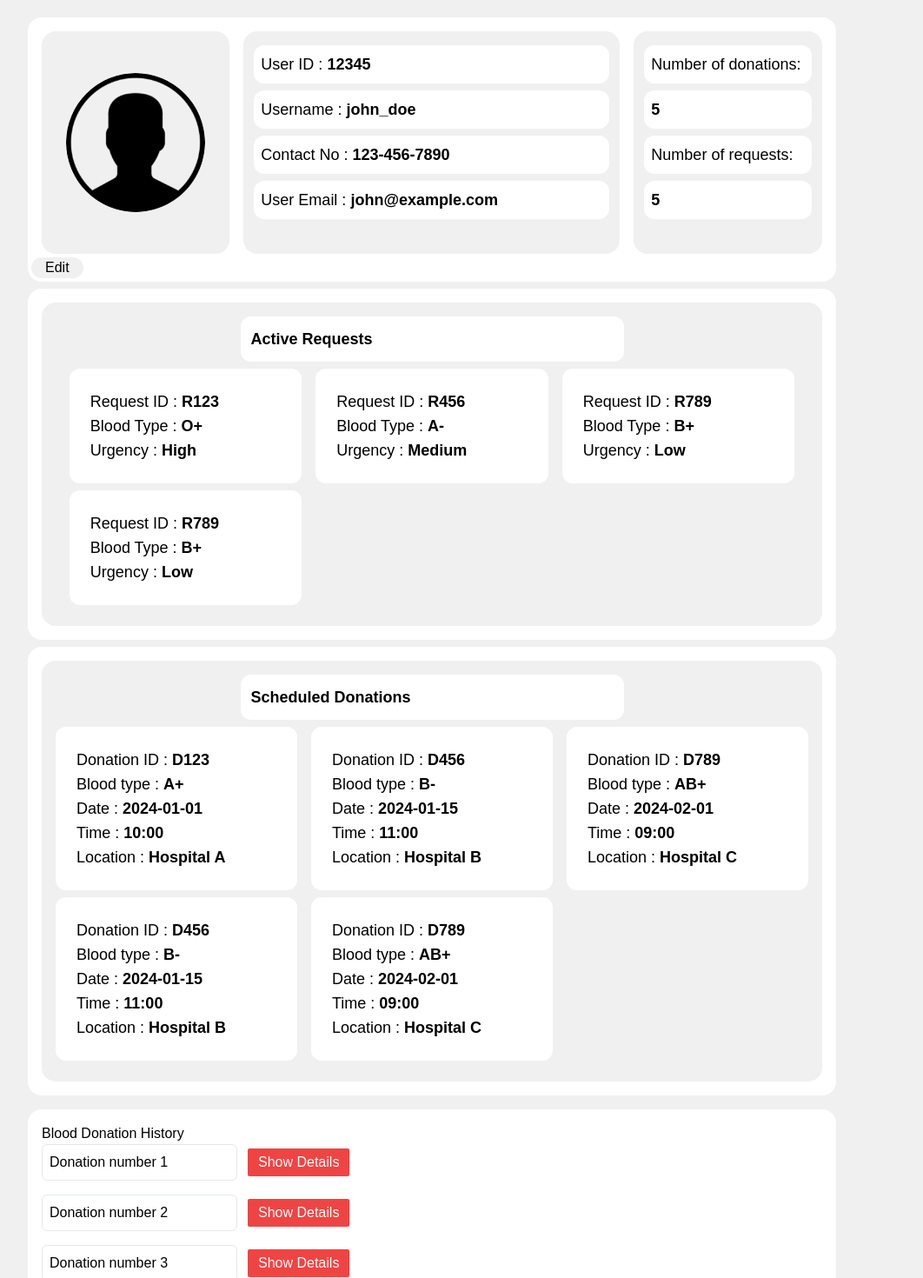
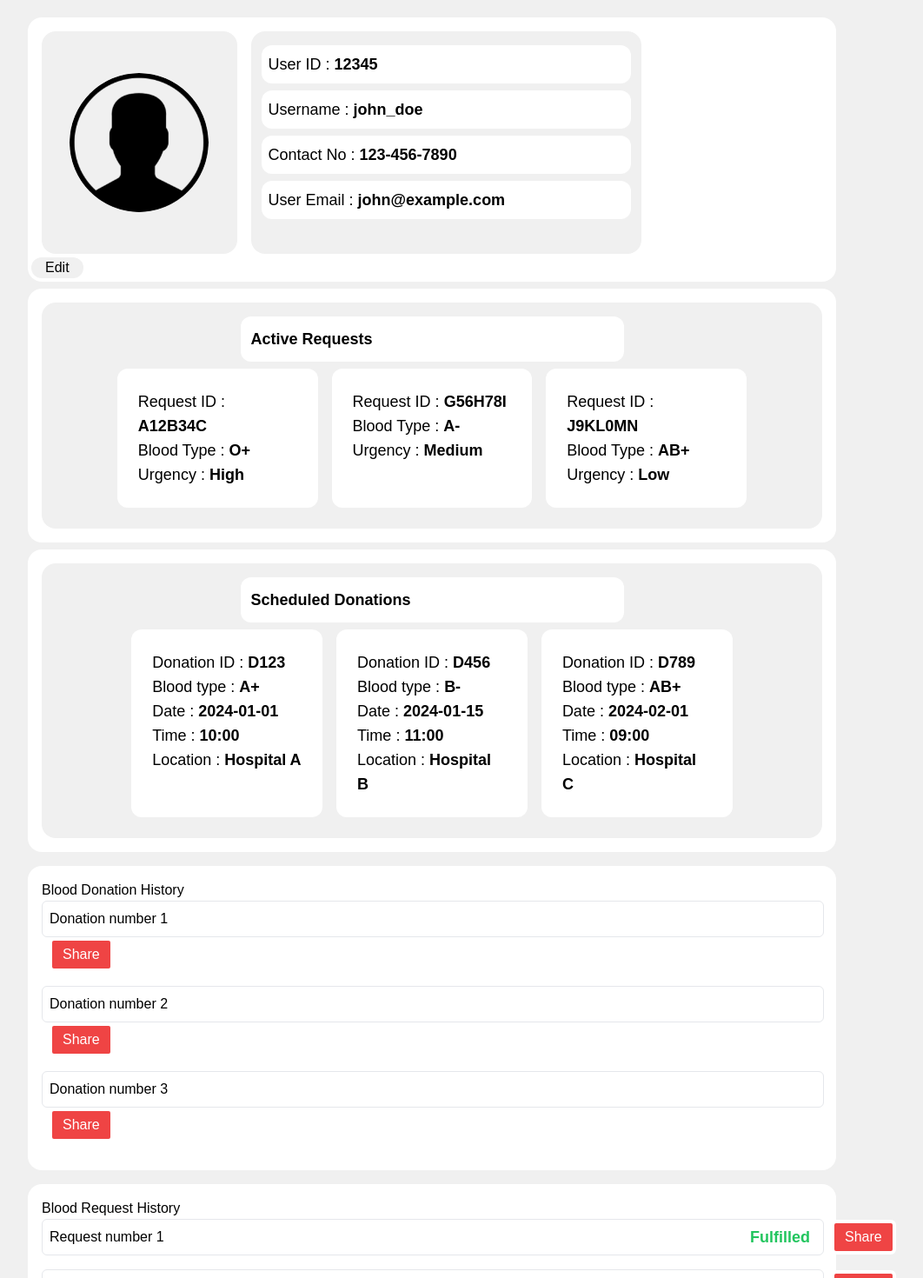
Before and after one commit to thisha-me/blood-chain-frontend, a React (Create React App) app: page / in a window 1280 px wide. Shown: the top 1470 px of the page at 87% size, without its empty margins (143-1205 px from the left). Built offline with nearby package versions, Linux system fonts and the light colour scheme.

Commit message:
Updated userProfile page

```diff
--- a/src/Pages/userProfilePage.js
+++ b/src/Pages/userProfilePage.js
@@ -5,53 +5,38 @@ const UserProfile = () => {
   const [selectedDonation, setSelectedDonation] = useState(null);
   const [selectedRequestIndex, setSelectedRequestIndex] = useState(null);
 
-  const userState = {
+  const userData = {
     userId: '12345',
     username: 'john_doe',
     contactNo: '123-456-7890',
     userEmail: 'john@example.com',
     numberOfDonations: 5,
     numberOfRequests: 5,
-    requests: [
-      { requestId: 'R123', bloodType: 'O+', urgency: 'High' },
-      { requestId: 'R456', bloodType: 'A-', urgency: 'Medium' },
-      { requestId: 'R789', bloodType: 'B+', urgency: 'Low' },
-      { requestId: 'R789', bloodType: 'B+', urgency: 'Low' },
-    ],
-    donations: [
-      { donationId: 'D123', bloodType: 'A+', date: '2024-01-01', time: '10:00', location: 'Hospital A' },
-      { donationId: 'D456', bloodType: 'B-', date: '2024-01-15', time: '11:00', location: 'Hospital B' },
-      { donationId: 'D789', bloodType: 'AB+', date: '2024-02-01', time: '09:00', location: 'Hospital C' },
-      { donationId: 'D456', bloodType: 'B-', date: '2024-01-15', time: '11:00', location: 'Hospital B' },
-      { donationId: 'D789', bloodType: 'AB+', date: '2024-02-01', time: '09:00', location: 'Hospital C' },
+    history: [
+      { id: 'D123', type: 'donation', bloodType: 'A+', date: '2024-01-01', time: '10:00', location: 'Hospital A' },
+    { id: 'D456', type: 'donation', bloodType: 'B-', date: '2024-01-15', time: '11:00', location: 'Hospital B' },
+    { id: 'D789', type: 'donation', bloodType: 'AB+', date: '2024-02-01', time: '09:00', location: 'Hospital C' },
+    { id: 'A12B34C', type: 'request', bloodType: 'O+', date: '2024-02-10', urgency: 'High', location: 'Colombo General Hospital', status: 'Fulfilled', number: 1 },
+    { id: 'G56H78I', type: 'request', bloodType: 'A-', date: '2024-03-05', urgency: 'Medium', location: 'Hospital Y', status: 'Pending', number: 2 },
+    { id: 'J9KL0MN', type: 'request', bloodType: 'AB+', date: '2024-03-20', urgency: 'Low', location: 'Hospital Z', status: 'Pending', number: 3 },
     ],
   };
 
-
-  const donationArray = [
-    { donationid: '1', bloodtype: 'A+', date: '2024-01-01', time: '10:00', location: 'Hospital A' },
-    { donationid: '2', bloodtype: 'B-', date: '2024-01-15', time: '11:00', location: 'Hospital B' },
-    { donationid: '3', bloodtype: 'AB+', date: '2024-02-01', time: '09:00', location: 'Hospital C' },
-  ];
-
-  const bloodRequestArray = [
-    { requestid: 'A12B34C', bloodType: 'O+', date: '2024-02-10', urgency: 'High', location: 'Colombo General Hospital' },
-    { requestid: 'G56H78I', bloodType: 'A-', date: '2024-03-05', urgency: 'Medium', location: 'Hospital Y' },
-    { requestid: 'J9KL0MN', bloodType: 'AB+', date: '2024-03-20', urgency: 'Low', location: 'Hospital Z' },
-  ];
-
-  const handleDonationButtonClick = (index) => {
-    setSelectedDonation(donationArray[index]);
-  };
-
-  const handleRequestButtonClick = (index) => {
+  const handleButtonClick = (index, type) => {
+    if (type === 'donation') {
+      setSelectedDonation(userData.history[index]);
+      setSelectedRequestIndex(null); // Reset selected request
+    } else if (type === 'request') {
       setSelectedRequestIndex(index);
+      setSelectedDonation(null); // Reset selected donation
+    }
   };
 
   return (
     <div className="bg-[#F0F0F0] p-5 flex flex-col items-center justify-center">
       {/* User information part */}
       <div className="bg-white flex flex-col sm:flex-row w-full sm:w-3/4 p-4 rounded-2xl relative">
+        {/* User Avatar */}
         <div className="bg-[#F0F0F0] w-full sm:w-1/4 h-64 mb-4 flex items-center justify-center rounded-2xl relative">
           <img
             src={image}
@@ -59,38 +44,24 @@ const UserProfile = () => {
             className="w-40 h-40 rounded-full"
           />
         </div>
+        {/* User Details */}
         <div className="bg-[#F0F0F0] w-full sm:w-1/2 p-1 h-64 mb-4 sm:ml-4 rounded-2xl relative">
           <div className="text-black font-bold text-lg text-left flex flex-col justify-items-center my-3">
             <div className="font-medium text-lg rounded-xl mx-2 mb-2 bg-white p-2">
-              User ID : <span className="font-bold text-lg text-black">{userState.userId}</span>
+              User ID : <span className="font-bold text-lg text-black">{userData.userId}</span>
             </div>
             <div className="font-medium text-lg rounded-xl mx-2 mb-2 bg-white p-2">
-              Username : <span className="font-bold text-lg text-black">{userState.username}</span>
+              Username : <span className="font-bold text-lg text-black">{userData.username}</span>
             </div>
             <div className="font-medium text-lg rounded-xl mx-2 mb-2 bg-white p-2">
-              Contact No : <span className="font-bold text-lg text-black">{userState.contactNo}</span>
+              Contact No : <span className="font-bold text-lg text-black">{userData.contactNo}</span>
             </div>
             <div className="font-medium text-lg rounded-xl mx-2 mb-2 bg-white p-2">
-              User Email : <span className="font-bold text-lg text-black">{userState.userEmail}</span>
+              User Email : <span className="font-bold text-lg text-black">{userData.userEmail}</span>
             </div>
           </div>
         </div>
-        <div className="bg-[#F0F0F0] w-full sm:w-1/4 p-1 h-64 mb-4 sm:ml-4 rounded-2xl relative">
-          <div className="text-black font-bold text-lg text-left flex flex-col justify-items-center my-3">
-            <div className="font-medium text-lg rounded-xl  mx-2 mb-2 bg-white p-2">
-              Number of donations:
-            </div>
-            <div className="font-bold text-lg rounded-xl  mx-2 mb-2   bg-white p-2">
-              {userState.numberOfDonations}
-            </div>
-            <div className="font-medium text-lg rounded-xl  mx-2 mb-2 bg-white p-2">
-              Number of requests:
-            </div>
-            <div className="font-bold text-lg rounded-xl  mx-2 mb-2   bg-white p-2">
-              {userState.numberOfRequests}
-            </div>
-          </div>
-        </div>
+        {/* Edit Button */}
         <button className="bg-[#F0F0F0] font-medium text-black px-4 absolute bottom-0 left-0 m-1 rounded-2xl">
           Edit
         </button>
@@ -104,21 +75,21 @@ const UserProfile = () => {
               Active Requests
             </div>
             <div className="flex flex-wrap">
-              {userState.requests.map((request, index) => (
-                <div className="font-medium text-lg rounded-xl mx-2 mb-2 bg-white p-6 sm:w-1/3"
-                  style={{ flexBasis: 'calc(33.33% - 16px)' }}
-                >
+              {userData.history.map((item, index) => (
+                item.type === 'request' && (
+                  <div className="font-medium text-lg rounded-xl mx-2 mb-2 bg-white p-6 sm:w-1/3" key={index}
+                    style={{ flexBasis: 'calc(33.33% - 16px)' }}>
                     <div>
-                    Request ID : <span className="font-bold text-lg text-black">{request.requestId}</span>
+                      Request ID : <span className="font-bold text-lg text-black">{item.id}</span>
                     </div>
                     <div>
-                    Blood Type : <span className="font-bold text-lg text-black">{request.bloodType}</span>
+                      Blood Type : <span className="font-bold text-lg text-black">{item.bloodType}</span>
                     </div>
                     <div>
-                    Urgency : <span className="font-bold text-lg text-black">{request.urgency}</span>
+                      Urgency : <span className="font-bold text-lg text-black">{item.urgency}</span>
                     </div>
-
                   </div>
+                )
               ))}
             </div>
           </div>
@@ -133,25 +104,27 @@ const UserProfile = () => {
               Scheduled Donations
             </div>
             <div className="flex flex-wrap">
-              {userState.donations.map((donation) => (
-                <div className="font-medium text-lg rounded-xl mx-2 mb-2 bg-white p-6 sm:w-1/3"
+              {userData.history.map((item, index) => (
+                item.type === 'donation' && (
+                  <div className="font-medium text-lg rounded-xl mx-2 mb-2 bg-white p-6 sm:w-1/3" key={index}
                     style={{ flexBasis: 'calc(33.33% - 16px)' }}>
                     <div>
-                    Donation ID : <span className="font-bold text-lg text-black">{donation.donationId}</span>
+                      Donation ID : <span className="font-bold text-lg text-black">{item.id}</span>
                     </div>
                     <div>
-                    Blood type : <span className="font-bold text-lg text-black">{donation.bloodType}</span>
+                      Blood type : <span className="font-bold text-lg text-black">{item.bloodType}</span>
                     </div>
                     <div>
-                    Date  : <span className="font-bold text-lg text-black">{donation.date}</span>
+                      Date  : <span className="font-bold text-lg text-black">{item.date}</span>
                     </div>
                     <div>
-                    Time : <span className="font-bold text-lg text-black">{donation.time}</span>
+                      Time : <span className="font-bold text-lg text-black">{item.time}</span>
                     </div>
                     <div>
-                    Location : <span className="font-bold text-lg text-black">{donation.location}</span>
+                      Location : <span className="font-bold text-lg text-black">{item.location}</span>
                     </div>
                   </div>
+                )
               ))}
             </div>
           </div>
@@ -162,47 +135,36 @@ const UserProfile = () => {
       <div className="bg-white flex flex-col sm:flex-row w-full sm:w-3/4 p-4 rounded-2xl relative mt-4">
         <fieldset>
           <legend>Blood Donation History</legend>
-          {donationArray.map((donation, index) => (
+          {userData.history.map((item, index) => (
+            item.type === 'donation' && (
               <div key={index} className="mb-4">
-              <input type="textbox" value={`Donation number ${index + 1}`} className="border p-2 rounded-md" />
-              <button onClick={() => handleDonationButtonClick(index)} className="ml-2 bg-red-500 text-white px-3 py-1 rounded-md" style={{ border: '4px solid #fff' }}>Show Details</button>
+                <input type="textbox" value={`Donation number ${index + 1}`} className="border p-2 rounded-md" style={{ width: '900px' }} />
+                <button onClick={() => handleButtonClick(index, 'donation')} className="ml-2 bg-red-500 text-white px-3 py-1 rounded-md" style={{ border: '4px solid #fff' }}>Share</button>
               </div>
+            )
           ))}
         </fieldset>
-        {selectedDonation && (
-          <div className='p-5 ml-40 border rounded-3xl border-double border-red-500 border-8 text-xl' style={{ minWidth: '450px', maxHeight: '200px' }}>
-            <h2>Donation Details</h2>
-            <p>Date: {selectedDonation.date}</p>
-            <p>Location: {selectedDonation.location}</p>
-            <p>Blood Type: {selectedDonation.bloodtype}</p>
-            <p>Time: {selectedDonation.time}</p>
       </div>
-        )}
-      </div>
-
       {/* Receiver History */}
       <div className="bg-white flex flex-col sm:flex-row w-full sm:w-3/4 p-4 rounded-2xl relative mt-4">
         <fieldset>
           <legend>Blood Request History</legend>
-          {bloodRequestArray.map((request, index) => (
-            <div key={index} className="mb-4">
-              <input type="textbox" value={`Request number ${index + 1}`} className="border p-2 rounded-md" />
-              <button onClick={() => handleRequestButtonClick(index)} className="ml-2 bg-red-500 text-white px-3 py-1 rounded-md" style={{ border: '4px solid #fff' }}>Show Details</button>
+          {userData.history.map((item, index) => (
+            item.type === 'request' && (
+              <div key={index} className="mb-4 flex items-center">
+                <div className="relative flex-grow">
+                  <input type="textbox" value={`Request number ${item.number}`} className="border p-2 rounded-md w-full" style={{ width: '900px' }} />
+                  <span className={`absolute right-4 top-1/2 transform -translate-y-1/2 font-bold text-lg ${item.status === 'Fulfilled' ? 'text-green-500' : 'text-yellow-500'}`}>{item.status}</span>
                 </div>
+                <button onClick={() => handleButtonClick(index, 'request')} className="ml-2 bg-red-500 text-white px-3 py-1 rounded-md" style={{ border: '4px solid #fff' }}>Share</button>
+              </div>
+            )
           ))}
         </fieldset>
-        {selectedRequestIndex !== null && (
-          <div className='p-5 ml-40 border rounded-3xl border-double border-red-500 border-8 text-xl' style={{ minWidth: '450px', maxHeight: '200px' }}>
-            <h2>Request Details</h2>
-            <p>Date: {bloodRequestArray[selectedRequestIndex].date}</p>
-            <p>Location: {bloodRequestArray[selectedRequestIndex].location}</p>
-            <p>Blood Type: {bloodRequestArray[selectedRequestIndex].bloodType}</p>
-            <p>Urgency: {bloodRequestArray[selectedRequestIndex].urgency}</p>
-          </div>
-        )}
       </div>
 
     </div>
+
   );
 };
 
```
Lines whose indentation alone changed are shown as unchanged.
